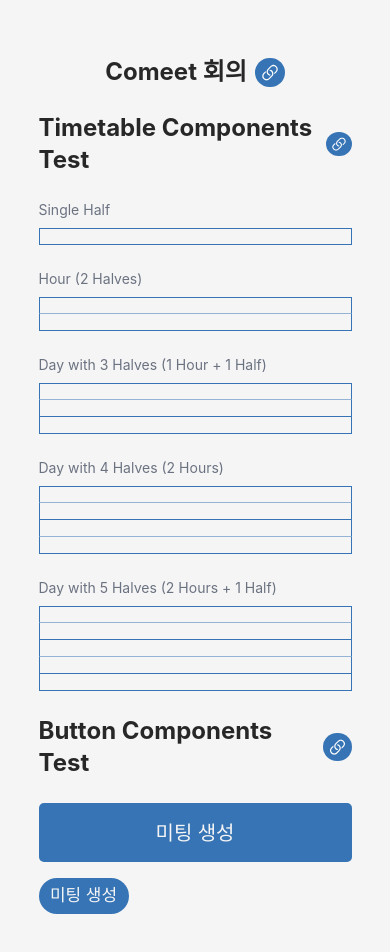
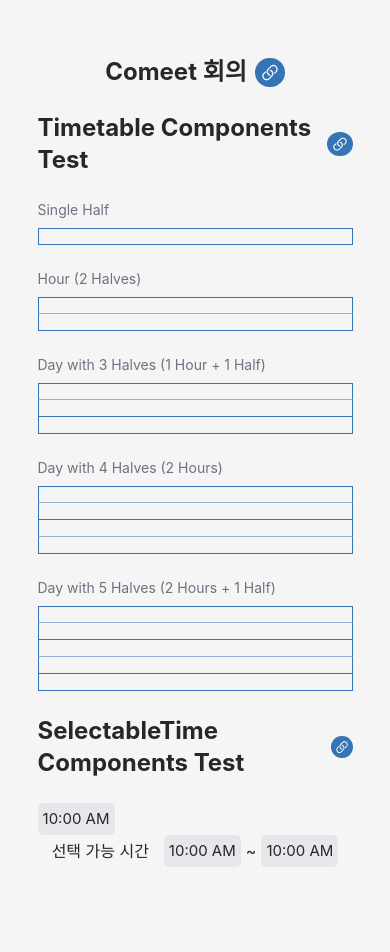
Before and after one commit to comeet-product/comeet, a Next.js app: page / in a window 390 px wide. Shown: the top 952 px of the page. After the commit the page ends 923 px from the top, so only its background shows below. Built offline with nearby package versions, Linux system fonts and the light colour scheme; a web font is replaced by a local one.

Commit message:
SelectableTime 컴포넌트

```diff
--- a/src/app/page.js
+++ b/src/app/page.js
@@ -2,7 +2,8 @@ import Title from "@/components/Title";
 import Half from "@/components/TimetableResult/Half";
 import Hour from "@/components/TimetableResult/Hour";
 import Day from "@/components/TimetableResult/Day";
-import Button from "@/components/Button";
+import Time from "@/components/SelectableTime/Time";
+import SelectableTime from "@/components/SelectableTime/SelectableTime";
 
 export default function Home() {
     return (
@@ -46,15 +47,10 @@ export default function Home() {
                     </h3>
                     <Day halfCount={5} />
                 </div>
-
-                <Title>Button Components Test</Title>
-                <div className="space-y-4 mb-8">
-                    <div className="mx-auto">
-                        <Button size="large" text="미팅 생성" />
-                    </div>
-                    <div className="mx-auto">
-                        <Button size="small" text="미팅 생성" />
-                    </div>
+                <Title>SelectableTime Components Test</Title>
+                <div className="mx-auto">
+                    <Time text="10:00 AM" />
+                    <SelectableTime />
                 </div>
             </div>
         </div>
--- a/src/components/Button.js
+++ /dev/null
@@ -1,39 +0,0 @@
-export default function Button({
-    size = "large",
-    text,
-    onClick,
-    disabled = false,
-    className = "",
-    color = "primary",
-}) {
-    const sizeStyle =
-        size === "large"
-            ? "w-[313px] h-[59px] rounded-[5px] text-[20px]"
-            : "w-[90px] h-[36px] rounded-[20px] text-[17px]";
-
-    const colorStyle =
-        color === "primary"
-            ? "bg-[#3674B5] hover:bg-blue-600"
-            : "bg-gray-500 hover:bg-gray-600";
-
-    return (
-        <button
-            onClick={onClick}
-            disabled={disabled}
-            className={`
-        ${sizeStyle}
-        ${colorStyle}
-        text-white
-        font-medium
-        transition-colors
-        flex
-        items-center
-        justify-center
-        ${disabled ? "opacity-50 cursor-not-allowed" : ""}
-        ${className}
-    `}
-        >
-            {text}
-        </button>
-    );
-}
--- /dev/null
+++ b/src/components/SelectableTime/SelectableTime.js
@@ -0,0 +1,15 @@
+import React from "react";
+import Time from "./Time";
+
+export default function SelectableTime() {
+    return (
+        <div className="flex items-center bg-white w-[315px] px-[14.13px]">
+            <span className="text-black whitespace-nowrap">선택 가능 시간</span>
+            <div className="flex items-center gap-x-[5px] ml-auto">
+                <Time text="10:00 AM" />
+                <span className="text-black whitespace-nowrap">~</span>
+                <Time text="10:00 AM" />
+            </div>
+        </div>
+    );
+}
--- /dev/null
+++ b/src/components/SelectableTime/Time.js
@@ -0,0 +1,35 @@
+export default function Time({
+    text,
+    onClick,
+    disabled = false,
+    className = "",
+}) {
+    const sizeStyle = "w-[77px] h-[30px]";
+
+    const borderRadiusStyle = "rounded-[5px]";
+
+    return (
+        <button
+            onClick={onClick}
+            disabled={disabled}
+            className={`
+        ${sizeStyle}
+        ${borderRadiusStyle}
+        bg-gray-200
+        text-black
+        text-[15.009px]
+        font-normal
+        transition-colors
+        flex
+        items-center
+        justify-center
+        py-4 px-2
+        whitespace-nowrap
+        ${disabled ? "opacity-50 cursor-not-allowed" : ""}
+        ${className}
+      `}
+        >
+            {text}
+        </button>
+    );
+}
```
